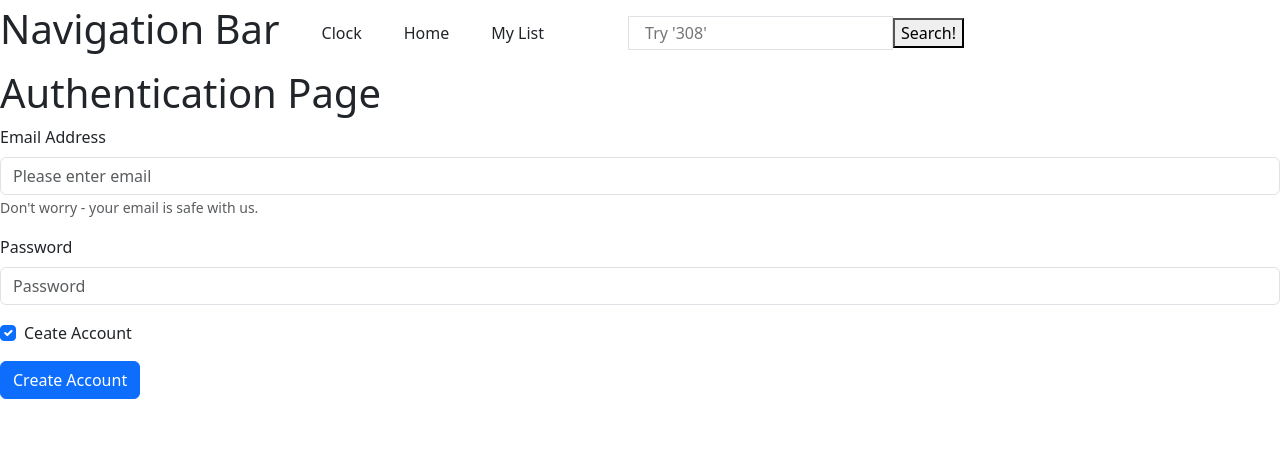
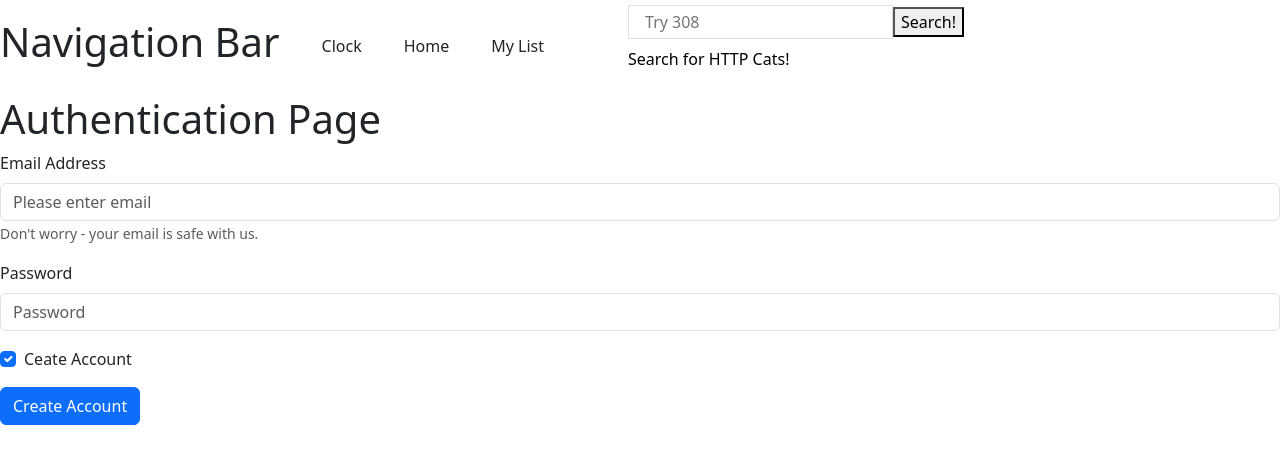
Before and after one commit to kayle-ervin1510/Personal_Project, a React (Vite) app in the folder personal_proj_front/: page / in a window 1280 px wide. Shown: the top 464 px of the page. Built offline with nearby package versions, Linux system fonts and the light colour scheme.

Commit message:
editing things a little

```diff
--- a/personal_proj_front/src/components/Search/Form.jsx
+++ b/personal_proj_front/src/components/Search/Form.jsx
@@ -4,12 +4,13 @@ export default function Form({ handleSubmit, setHttpCatId, httpCatId}) {
         onSubmit={(event) => handleSubmit(event)}
         className="mb-6 p-6 rounded-x1"
         >
+            <div>
             <input
                 id="http-number"
                 type="text"
                 name="name"
-                placeholder="Try '308'"
-                value={httpCatId ?? ""}
+                placeholder="Try 308"
+                value={httpCatId}
                 onChange={(e) => setHttpCatId(e.target.value)}
                 className="flex-1 rounded-md border border-slate-300 px-3 py-1 outline-none"
             />
@@ -17,6 +18,8 @@ export default function Form({ handleSubmit, setHttpCatId, httpCatId}) {
             type="submit"
             className="font-semibold text-black"
             >Search!</button>
+            </div>
+            <p className="mt-2 text-sm text-black">Search for HTTP Cats!</p>
         </form>
     );
 }
```
